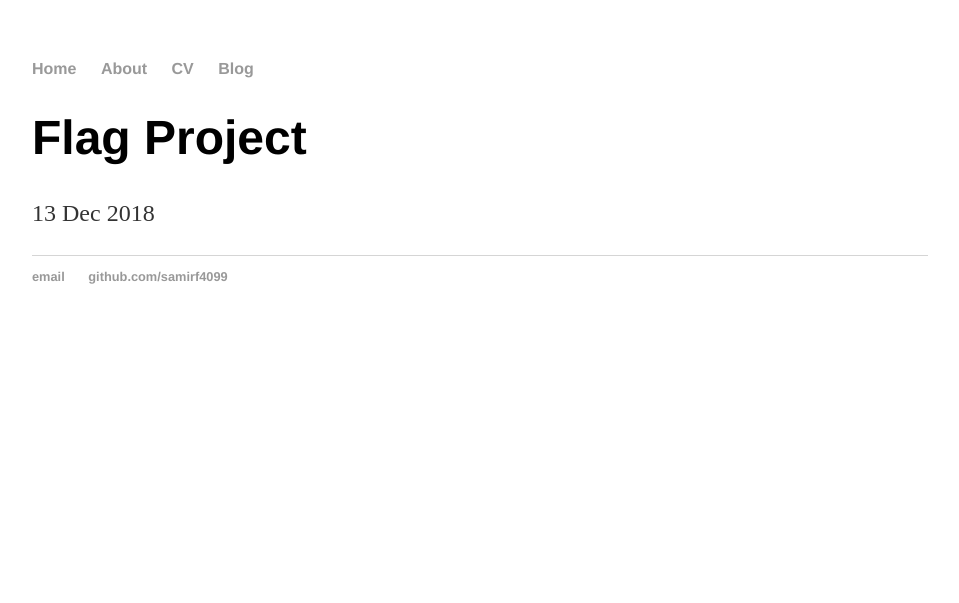
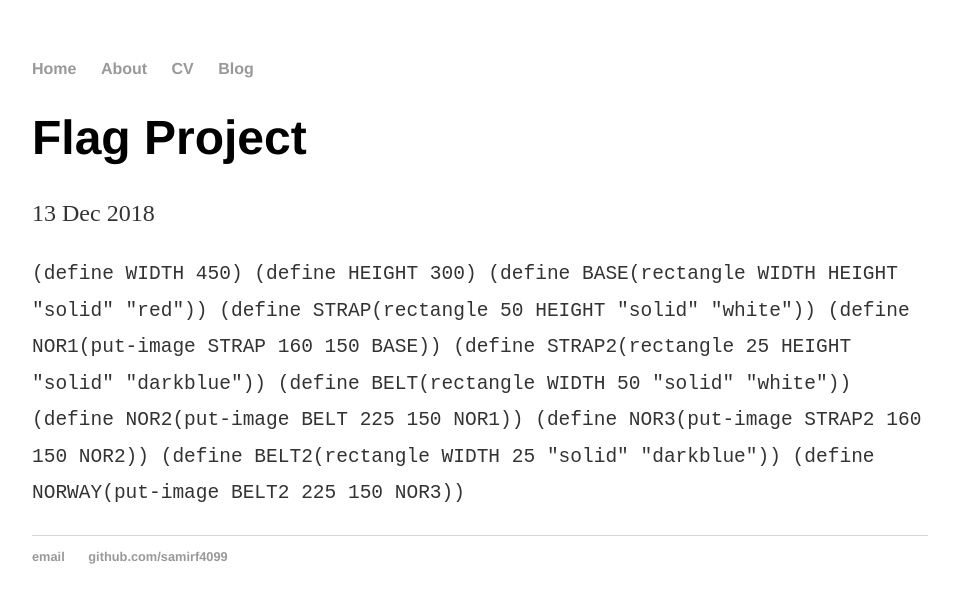
Before and after one commit to samirf4099/saimrf4099, a Jekyll site: the page built from _posts/2018-12-14-weekly-reflection-13.md, in a window 1280 px wide. Shown: the top 603 px of the page, without its empty margins (160-1119 px from the left). Built offline with Jekyll 4.4.1, drawn with Linux system fonts in a browser that asks for light colours.

Commit message:
Update 2018-12-14-weekly-reflection-13.md

````diff
--- a/_posts/2018-12-14-weekly-reflection-13.md
+++ b/_posts/2018-12-14-weekly-reflection-13.md
@@ -3,3 +3,15 @@ layout: post
 title: "Flag Project"
 date: 2018-12-13
 ---
+
+```(define WIDTH 450)
+(define HEIGHT 300)
+(define BASE(rectangle WIDTH HEIGHT "solid" "red"))
+(define STRAP(rectangle 50 HEIGHT "solid" "white"))
+(define NOR1(put-image STRAP 160 150 BASE))
+(define STRAP2(rectangle 25 HEIGHT "solid" "darkblue"))
+(define BELT(rectangle WIDTH 50 "solid" "white"))
+(define NOR2(put-image BELT 225 150 NOR1))
+(define NOR3(put-image STRAP2 160 150 NOR2))
+(define BELT2(rectangle WIDTH 25 "solid" "darkblue"))
+(define NORWAY(put-image BELT2 225 150 NOR3))```
````
